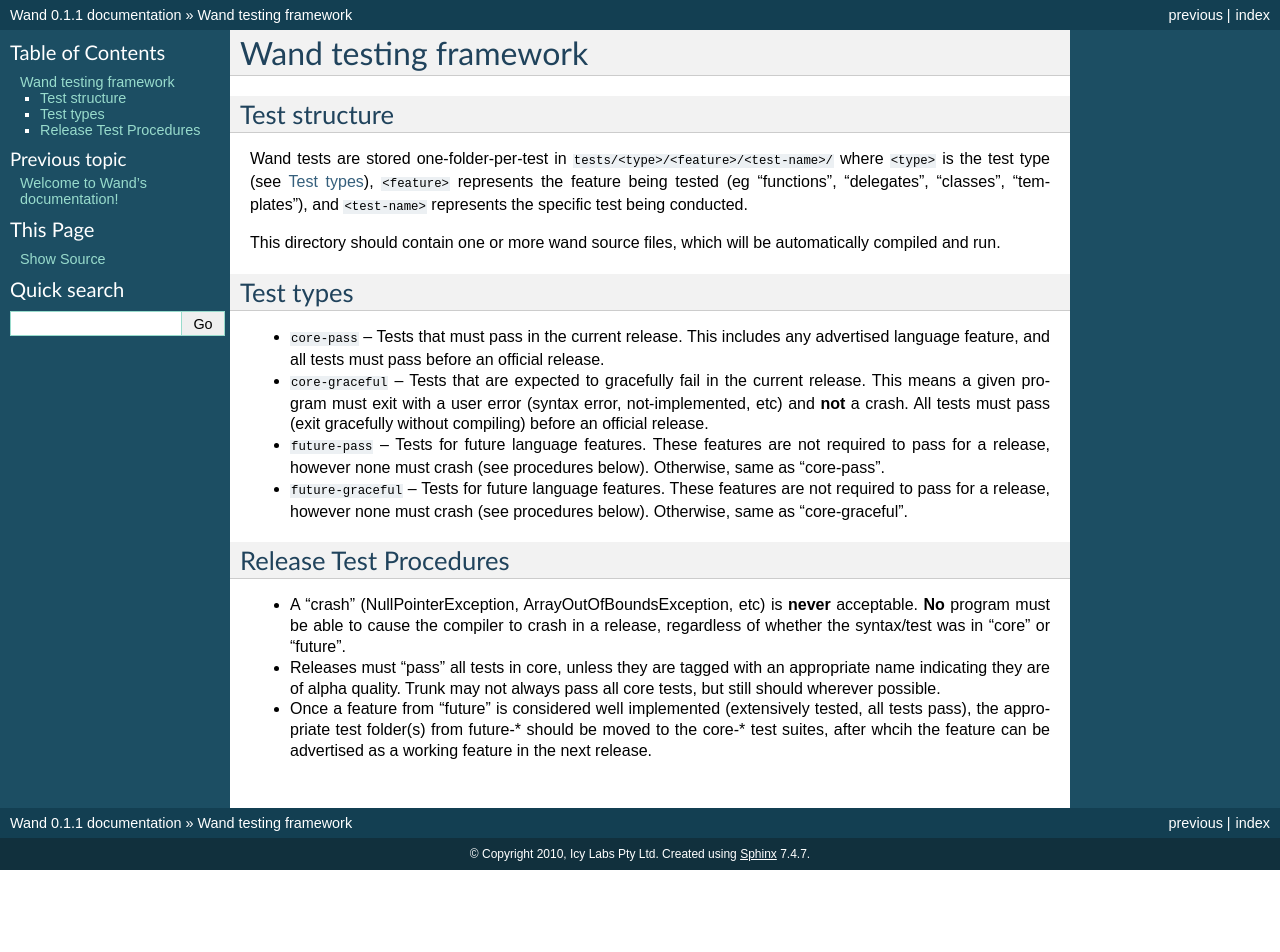
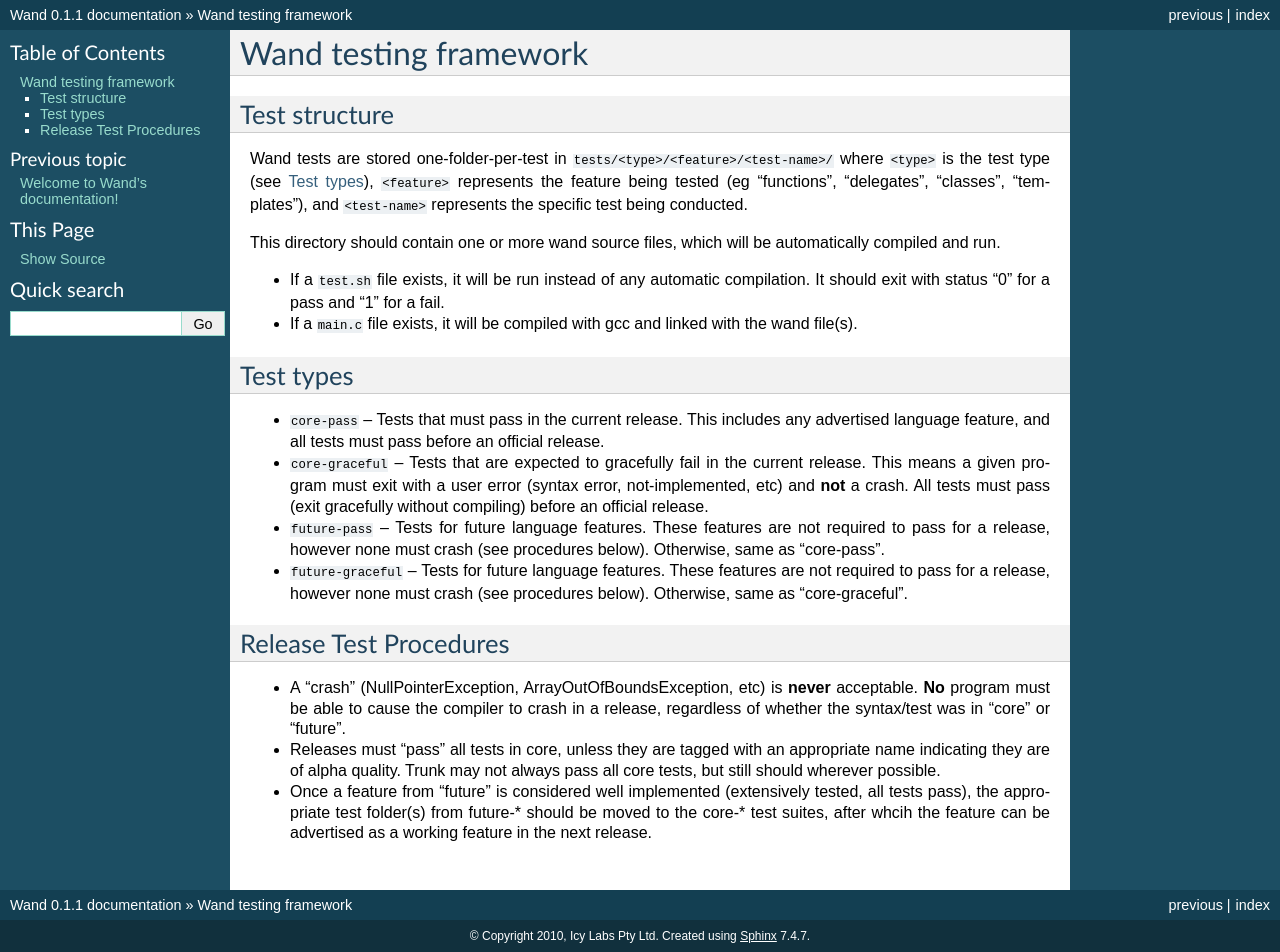
Before and after one commit to theojulienne/wand, a Sphinx documentation site: the page built from wand/jwand/docs/source/testing.rst, in a window 1280 px wide. Built offline with Sphinx 7.4.7, drawn with Linux system fonts in a browser that asks for light colours; formulas are drawn with MathJax 3; before the commit the page ends 900 px from its top, so only the background shows below that.

Commit message:
more test structure information

```diff
--- a/wand/jwand/docs/source/testing.rst
+++ b/wand/jwand/docs/source/testing.rst
@@ -11,6 +11,11 @@
 
 This directory should contain one or more wand source files, which will be
 automatically compiled and run.
+
+* If a ``test.sh`` file exists, it will be run instead of any automatic compilation.
+  It should exit with status "0" for a pass and "1" for a fail.
+* If a ``main.c`` file exists, it will be compiled with gcc and linked with the wand
+  file(s).
 
 .. _test-types:
 
```
